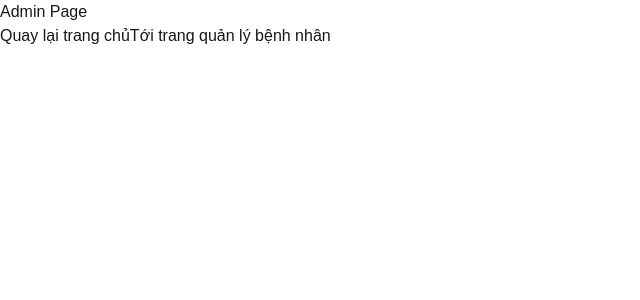
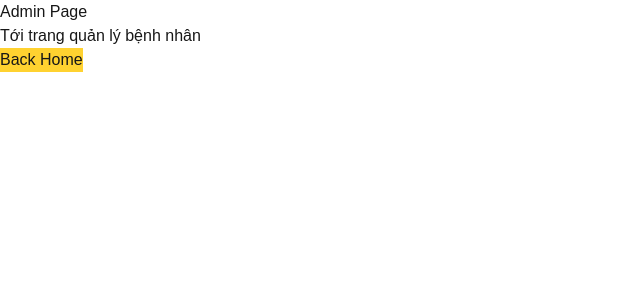
Before and after one commit to HOAne2004/learning-nextjs, a Next.js app in the folder practice/learning-nextjs/: page /admin in a window 1280 px wide. Shown: the top 300 px of the page, without its empty margins (0-640 px from the left). Built offline with nearby package versions, Linux system fonts and the light colour scheme.

Commit message:
learn: practice linking and navigation with Link and Router

```diff
--- a/practice/learning-nextjs/app/admin/page.tsx
+++ b/practice/learning-nextjs/app/admin/page.tsx
@@ -1,9 +1,20 @@
+'use client'
+
+import { useRouter } from "next/navigation"
+
 export default function AdminPage() {
+    const router = useRouter();
+    const handleBtn = () => {
+        router.push("/");
+    }
     return (
         <div>
             <h1>Admin Page</h1>
-            <a href="/">Quay lại trang chủ</a>
             <a href="admin/patient-management">Tới trang quản lý bệnh nhân</a>
+
+            <div>
+                <button className="bg-amber-300" onClick={() => handleBtn()}>Back Home</button>
+            </div>
         </div>
     )
 }
--- a/practice/learning-nextjs/app/page.tsx
+++ b/practice/learning-nextjs/app/page.tsx
@@ -1,3 +1,4 @@
+import Link from "next/link";
 
 export default function Home() {
   return (
@@ -5,7 +6,9 @@ export default function Home() {
       <h1 className="text-6xl font-bold">
         Home Page
       </h1>
-      <a href="admin">Chuyển tới trang Admin</a>
+      <a href="admin">Chuyển tới trang Admin (thẻ a)</a>
+      <br></br>
+      <Link href={"/admin"}>Chuyển tới trang Admin (thẻ Link)</Link>
     </div>
   );
 }
```
